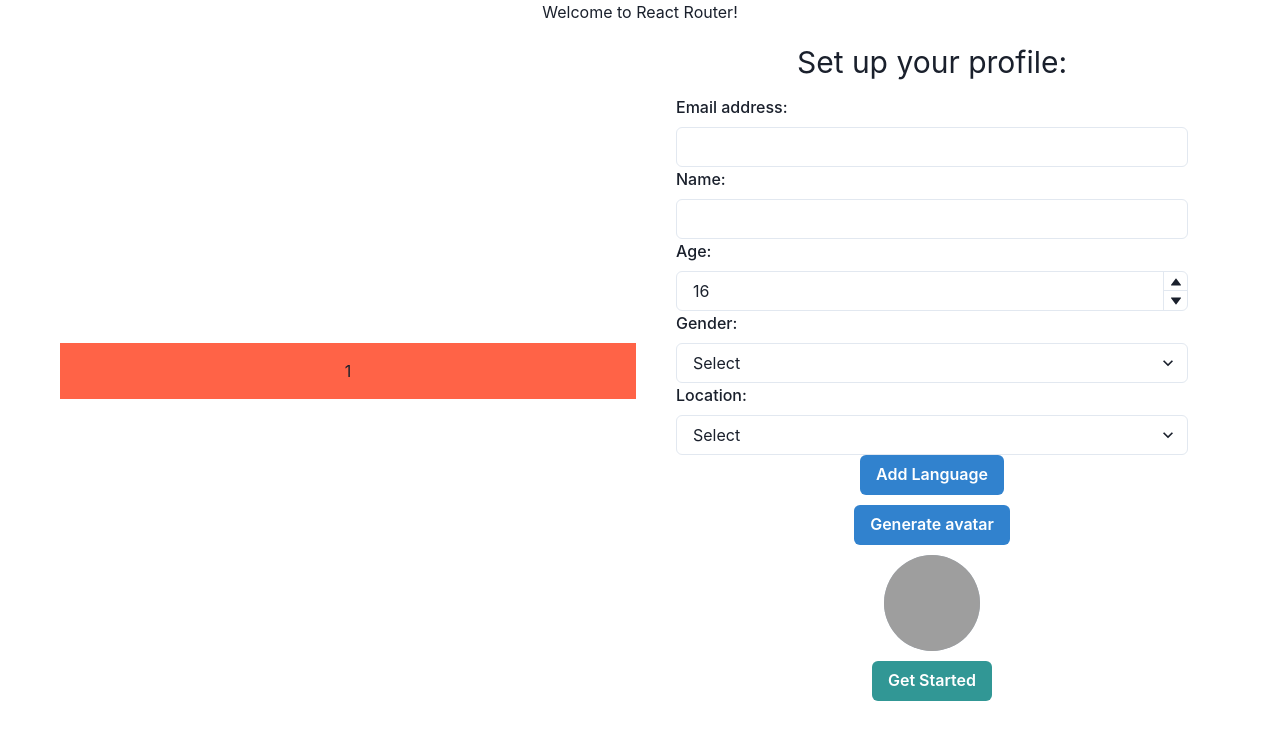
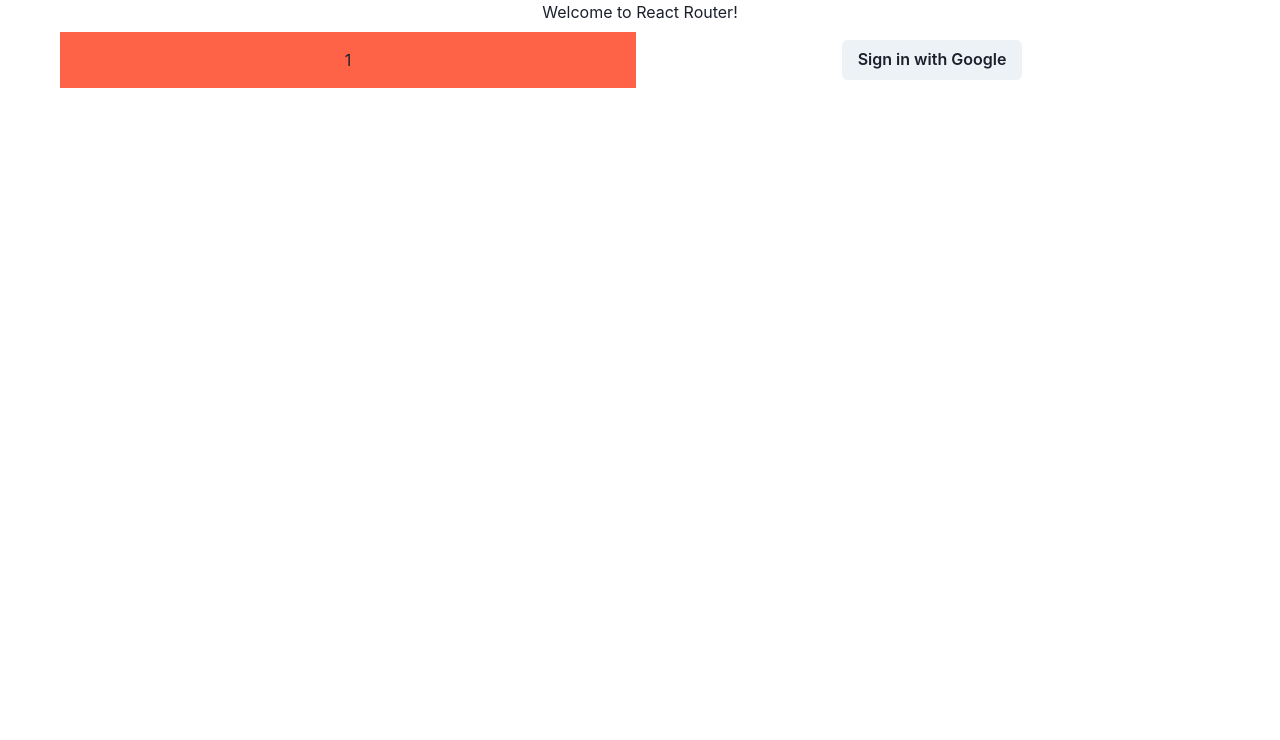
Before and after one commit to Green-Avocado/Language-Exchange, a React (Create React App) app in the folder frontend/: page / in a window 1280 px wide. Shown: the top 740 px of the page. Built offline with nearby package versions, Linux system fonts and the light colour scheme; grey boxes are pictures that could not be loaded.

Commit message:
login button

```diff
--- a/frontend/src/pages/landing/LandingPage.js
+++ b/frontend/src/pages/landing/LandingPage.js
@@ -1,5 +1,5 @@
 import * as React from "react";
-import { Flex, Spacer, Box, HStack, Center, Container } from "@chakra-ui/react";
+import { Button, Box, HStack, Center, Container } from "@chakra-ui/react";
 import { SetupProfile } from "./SetupProfile";
 
 export const LandingPage = () => {
@@ -10,8 +10,11 @@ export const LandingPage = () => {
           <Box minW='xl' w='100%' bg='tomato' p='4'>
             1
           </Box>
-          <Box minW='xl' w='100%' p='4'>
-            <SetupProfile />
+          <Box minW='xl' w='100%' minV='100%' p='4'>
+            <Center>
+              <Button>Sign in with Google</Button>
+            </Center>
+            {/* <SetupProfile /> */}
           </Box>
         </HStack>
       </Center>
--- a/frontend/src/pages/landing/SetupProfile.js
+++ b/frontend/src/pages/landing/SetupProfile.js
@@ -22,6 +22,7 @@ import { nanoid } from "nanoid";
 
 const LanguageInput = ({ l, removeLanguage, editLanguage, index }) => {
   const handleChange = (e, type) => {
+    console.log(e.target);
     editLanguage(type, e.target.value, index);
   };
 
@@ -38,14 +39,12 @@ const LanguageInput = ({ l, removeLanguage, editLanguage, index }) => {
           <option value='chinese'>Chinese</option>
           <option value='french'>French</option>
         </Select>
-        <FormLabel
-          htmlFor='experience'
+        <FormLabel htmlFor='experience'>Experience level:</FormLabel>
+        <Select
+          placeholder='Select'
           onChange={(e) => handleChange(e, "experience")}
-          value={l.language}
+          value={l.experience}
         >
-          Experience level:
-        </FormLabel>
-        <Select placeholder='Select'>
           <option value='Beginner'>Beginner</option>
           <option value='intermediate'>Intermediate</option>
           <option value='advanced'>Advanced</option>
@@ -75,19 +74,24 @@ const LanguageInput = ({ l, removeLanguage, editLanguage, index }) => {
 };
 
 export const SetupProfile = () => {
-  const [avatarKey, setAvatarKey] = useState("");
+  const [avatarKey, setAvatarKey] = useState("https://bit.ly/broken-link");
+  const [email, setEmail] = useState("");
+  const [name, setName] = useState("");
+  const [age, setAge] = useState(16);
+  const [gender, setGender] = useState("");
+  const [location, setLocation] = useState("");
   const [languages, setLanguages] = useState([]);
 
   const generateAvatarKey = () => {
-    setAvatarKey(nanoid());
+    setAvatarKey(`https://avatars.dicebear.com/api/jdenticon/${nanoid()}.svg`);
   };
 
   const addLanguage = () => {
     const obj = {
       language: "",
       experience: "",
-      wantToLearn: true,
-      wantToHelp: true,
+      wantToLearn: "true",
+      wantToHelp: "true",
     };
     const temp = [...languages, obj];
     setLanguages(temp);
@@ -104,6 +108,15 @@ export const SetupProfile = () => {
     setLanguages(temp);
   };
 
+  const submitData = () => {
+    console.log(email);
+    console.log(name);
+    console.log(age);
+    console.log(gender);
+    console.log(languages);
+    console.log(location);
+  };
+
   return (
     <Container>
       <Center>
@@ -111,14 +124,21 @@ export const SetupProfile = () => {
           <Text fontSize='3xl'>Set up your profile: </Text>
           <FormControl>
             <FormLabel htmlFor='email'>Email address:</FormLabel>
-            <Input type='email' />
+            <Input
+              type='email'
+              value={email}
+              onChange={(e) => setEmail(e.target.value)}
+            />
 
             <FormLabel htmlFor='name'>Name:</FormLabel>
-            <Input />
+            <Input value={name} onChange={(e) => setName(e.target.value)} />
 
             <FormLabel htmlFor='age'>Age:</FormLabel>
             <NumberInput defaultValue={16} min={10} max={100}>
-              <NumberInputField />
+              <NumberInputField
+                value={age}
+                onChange={(e) => setAge(e.target.value)}
+              />
               <NumberInputStepper>
                 <NumberIncrementStepper />
                 <NumberDecrementStepper />
@@ -126,14 +146,22 @@ export const SetupProfile = () => {
             </NumberInput>
 
             <FormLabel htmlFor='gender'>Gender:</FormLabel>
-            <Select placeholder='Select'>
+            <Select
+              placeholder='Select'
+              value={gender}
+              onChange={(e) => setGender(e.target.value)}
+            >
               <option value='male'>Male</option>
               <option value='female'>Female</option>
               <option value='prefer-not-say'>Prefer not say</option>
             </Select>
 
             <FormLabel htmlFor='location'>Location:</FormLabel>
-            <Select placeholder='Select'>
+            <Select
+              placeholder='Select'
+              value={location}
+              onChange={(e) => setLocation(e.target.value)}
+            >
               <option value='vancouver'>Vancouver</option>
               <option value='toronto'>Toronto</option>
             </Select>
@@ -155,15 +183,10 @@ export const SetupProfile = () => {
           <Button colorScheme='blue' onClick={generateAvatarKey}>
             Generate avatar
           </Button>
-          <Avatar
-            size='xl'
-            src={
-              avatarKey
-                ? `https://avatars.dicebear.com/api/jdenticon/${avatarKey}.svg`
-                : "https://bit.ly/broken-link"
-            }
-          />
-          <Button colorScheme='teal'>Get Started</Button>
+          <Avatar size='xl' src={avatarKey} />
+          <Button colorScheme='teal' onClick={submitData}>
+            Get Started
+          </Button>
         </VStack>
       </Center>
     </Container>
```
